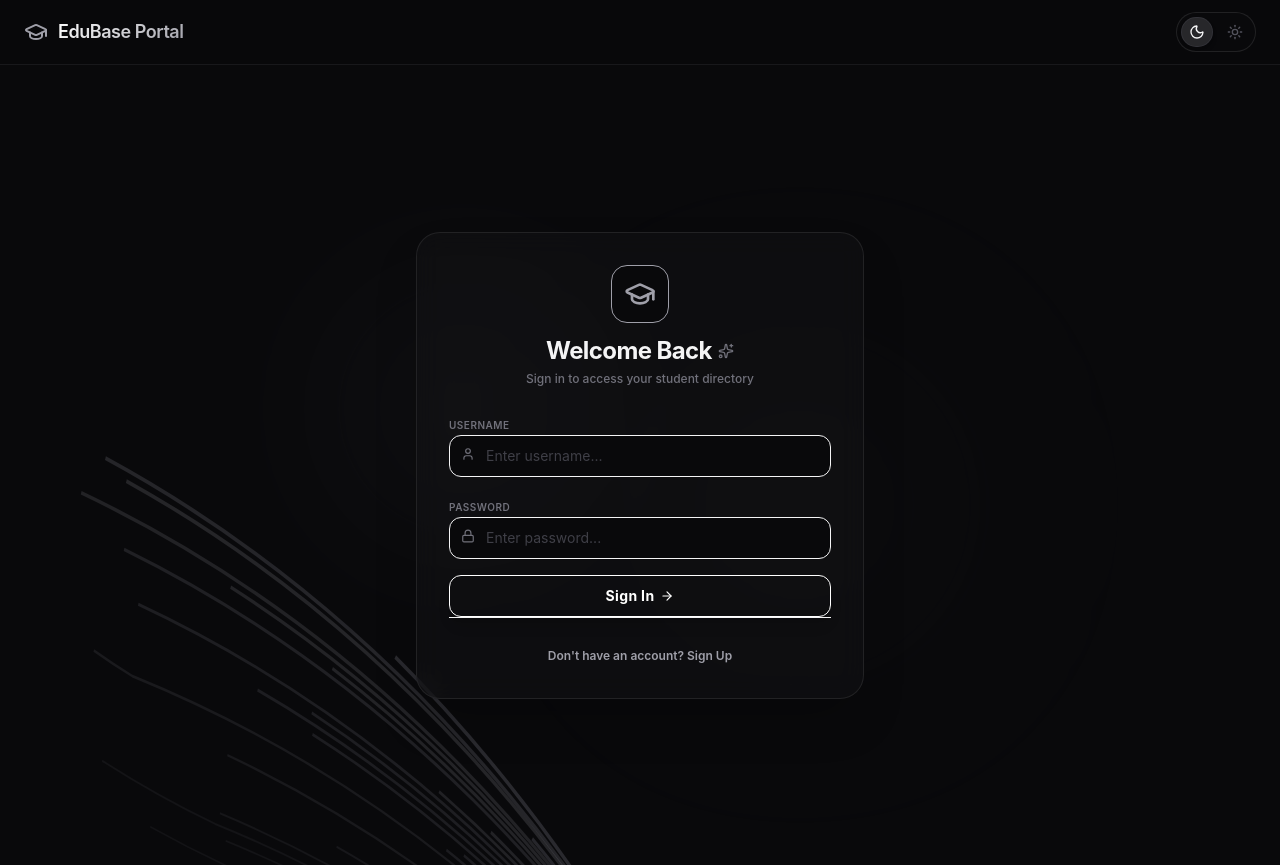
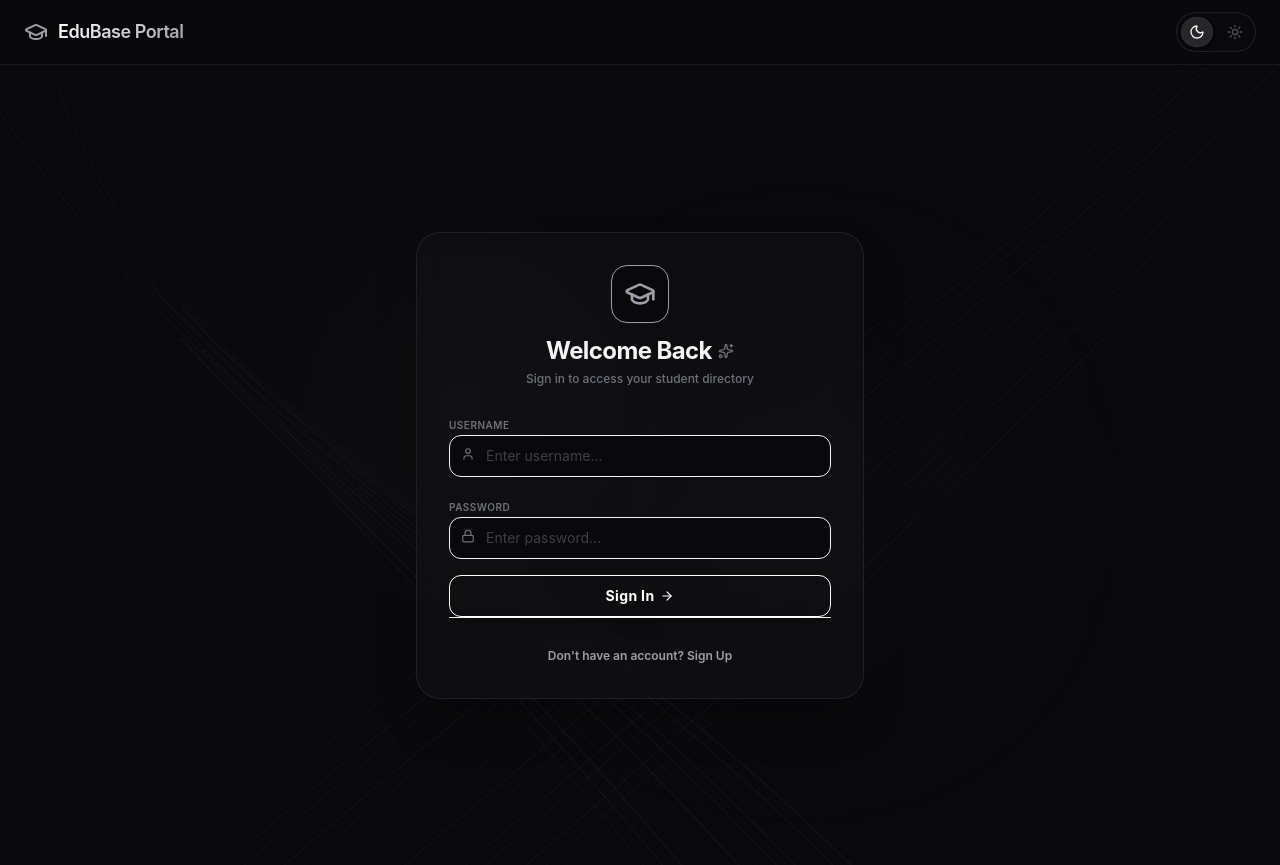
Before and after one commit to gagan-aditya01/EduBase, a React (Vite) app in the folder frontend/: page / in a window 1280 px wide. Built offline with nearby package versions, Linux system fonts and the light colour scheme.

Commit message:
Fix background flow line distortion with proportional SVG aspect ratios and dual sweeping paths

```diff
--- a/frontend/src/components/ui/floating-paths.tsx
+++ b/frontend/src/components/ui/floating-paths.tsx
@@ -3,32 +3,37 @@ import { motion } from "framer-motion";
 import { cn } from "@/lib/utils";
 
 export function FloatingPathsBackground({
-  position,
+  position = 1,
   children,
   className,
 }: {
-  position: number;
+  position?: number;
   className?: string;
   children: React.ReactNode;
 }) {
-  const paths = Array.from({ length: 36 }, (_, i) => ({
-    id: i,
-    d: `M-${380 - i * 5 * position} -${189 + i * 6}C-${
-      380 - i * 5 * position
-    } -${189 + i * 6} -${312 - i * 5 * position} ${216 - i * 6} ${
-      152 - i * 5 * position
-    } ${343 - i * 6}C${616 - i * 5 * position} ${470 - i * 6} ${
-      684 - i * 5 * position
-    } ${875 - i * 6} ${684 - i * 5 * position} ${875 - i * 6}`,
-    color: `rgba(15,23,42,${0.1 + i * 0.03})`,
-    width: 0.5 + i * 0.03,
+  // Generate sweeping organic bezier paths across a 1200x1200 coordinate space
+  const paths1 = Array.from({ length: 24 }, (_, i) => ({
+    id: `p1-${i}`,
+    d: `M-${200 - i * 15 * position} -${100 + i * 20} C${100 - i * 10} ${300 + i * 25}, ${400 + i * 20} ${500 - i * 15}, ${900 + i * 25} ${1200 + i * 10}`,
+    width: 0.8 + (i % 3) * 0.4,
+    duration: 18 + (i % 7) * 3,
+    delay: (i % 5) * 0.8,
+  }));
+
+  const paths2 = Array.from({ length: 20 }, (_, i) => ({
+    id: `p2-${i}`,
+    d: `M${1400 + i * 15 * position} -${50 + i * 25} C${1000 - i * 20} ${400 + i * 15}, ${600 - i * 15} ${800 - i * 20}, -${100 + i * 20} ${1300 + i * 15}`,
+    width: 0.6 + (i % 3) * 0.4,
+    duration: 22 + (i % 6) * 3,
+    delay: (i % 4) * 0.9,
   }));
 
   return (
-    <div className={cn("w-full relative", className)}>
+    <div className={cn("w-full relative min-h-screen", className)}>
+      {/* Background SVG Flow Lines Container */}
       <div className="absolute inset-0 pointer-events-none overflow-hidden z-0">
         <svg
-          className="text-zinc-500/60"
+          className="w-full h-full text-zinc-500/25 dark:text-zinc-400/20"
           style={{
             position: 'absolute',
             top: 0,
@@ -36,25 +41,47 @@ export function FloatingPathsBackground({
             width: '100%',
             height: '100%',
           }}
-          viewBox="0 0 696 316"
+          viewBox="0 0 1200 1200"
           fill="none"
-          preserveAspectRatio="none"
+          preserveAspectRatio="xMidYMin slice"
         >
-          {paths.map((path) => (
+          {paths1.map((path) => (
             <motion.path
               key={path.id}
               d={path.d}
               stroke="currentColor"
               strokeWidth={path.width}
-              strokeOpacity={0.25 + path.id * 0.02}
-              initial={{ pathLength: 0.3, opacity: 0.6 }}
+              strokeLinecap="round"
+              initial={{ pathLength: 0.2, opacity: 0.2 }}
               animate={{
-                pathLength: 1,
-                opacity: [0.3, 0.7, 0.3],
+                pathLength: [0.3, 0.95, 0.3],
+                opacity: [0.2, 0.55, 0.2],
                 pathOffset: [0, 1, 0],
               }}
               transition={{
-                duration: 15 + Math.random() * 10,
+                duration: path.duration,
+                delay: path.delay,
+                repeat: Number.POSITIVE_INFINITY,
+                ease: "linear",
+              }}
+            />
+          ))}
+          {paths2.map((path) => (
+            <motion.path
+              key={path.id}
+              d={path.d}
+              stroke="currentColor"
+              strokeWidth={path.width}
+              strokeLinecap="round"
+              initial={{ pathLength: 0.2, opacity: 0.15 }}
+              animate={{
+                pathLength: [0.25, 0.9, 0.25],
+                opacity: [0.15, 0.45, 0.15],
+                pathOffset: [0, 1, 0],
+              }}
+              transition={{
+                duration: path.duration,
+                delay: path.delay,
                 repeat: Number.POSITIVE_INFINITY,
                 ease: "linear",
               }}
@@ -62,6 +89,8 @@ export function FloatingPathsBackground({
           ))}
         </svg>
       </div>
+
+      {/* Main Content Container */}
       <div className="relative z-10 w-full flex flex-col min-h-screen">
         {children}
       </div>
```
